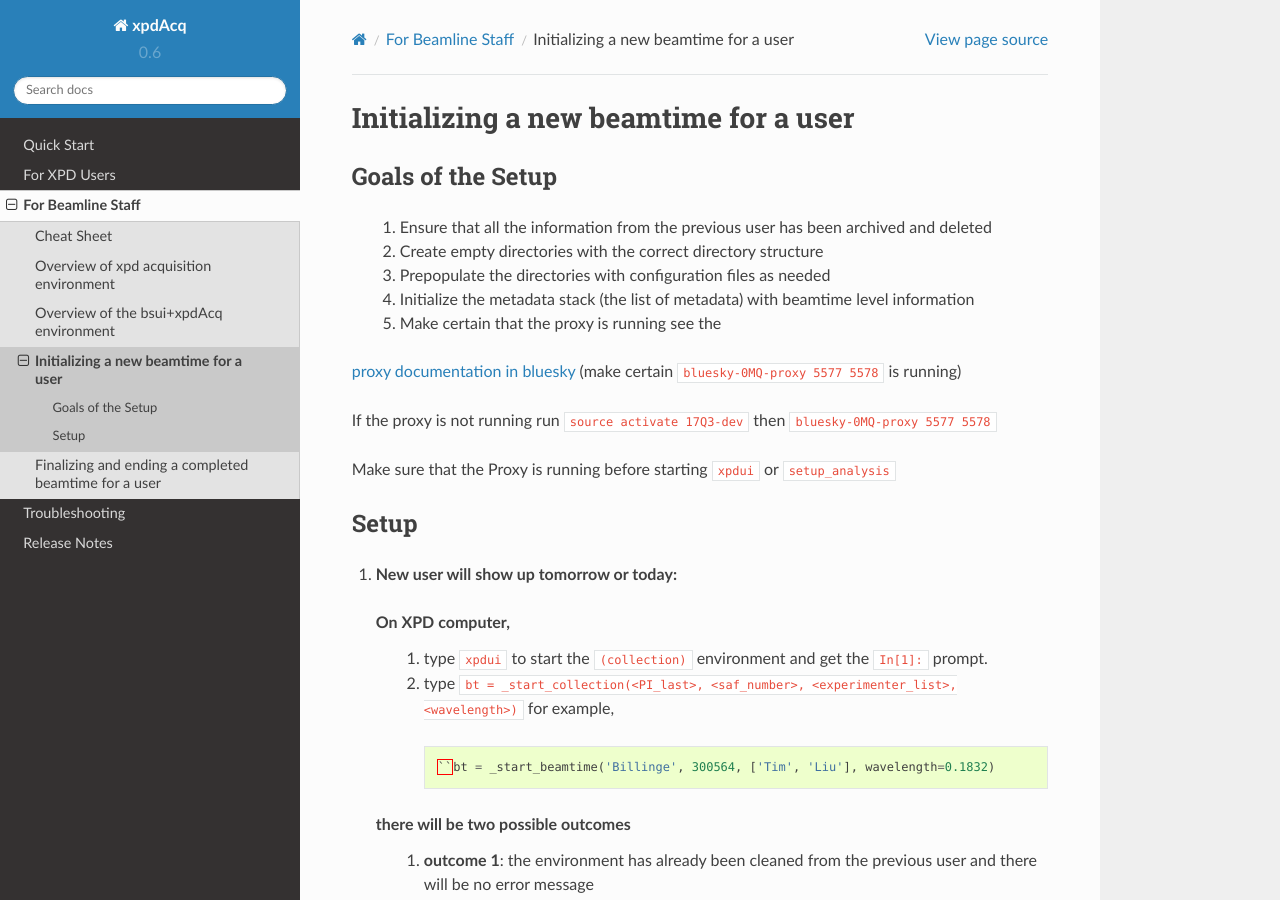
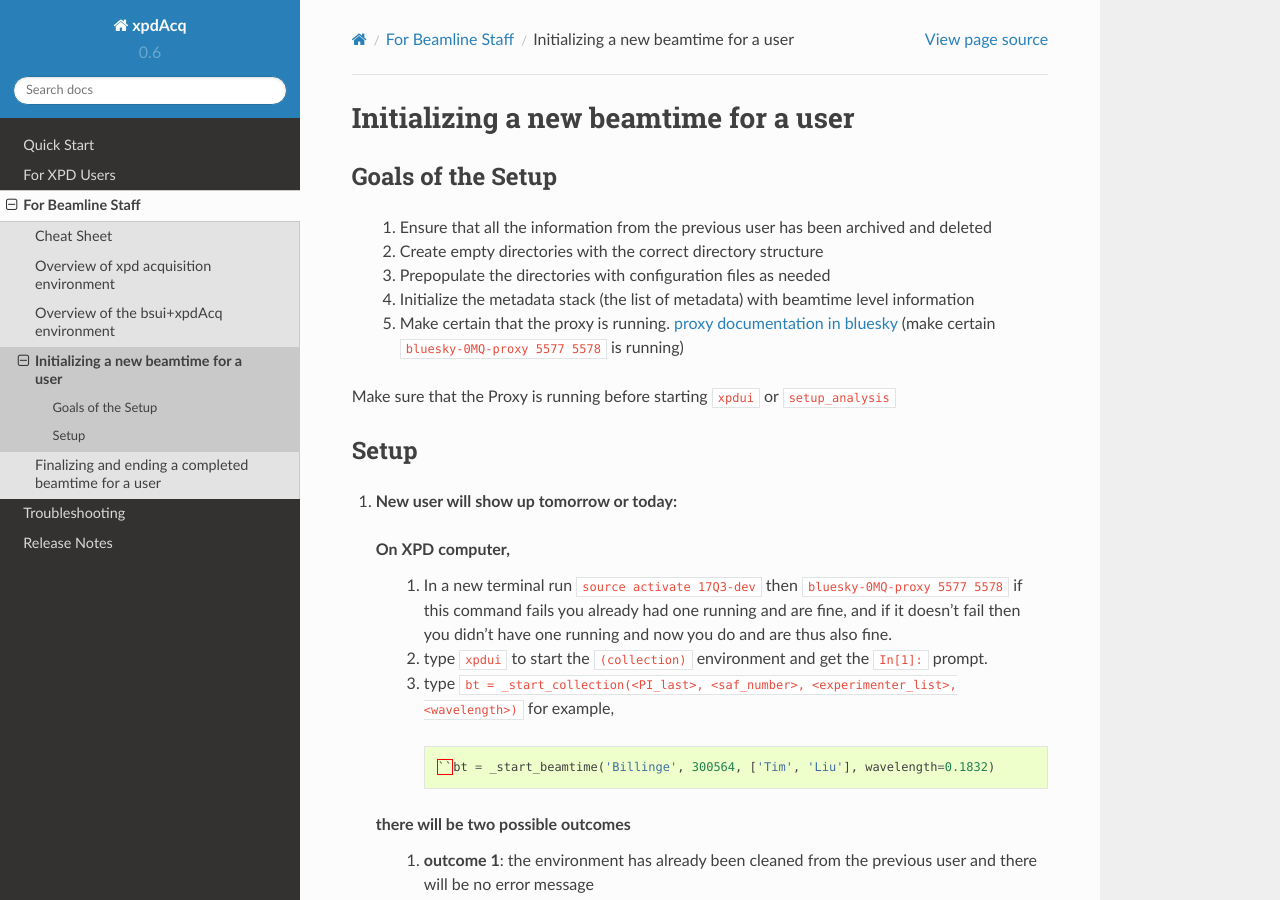
Before and after one commit to xpdAcq/xpdAcq, a Sphinx documentation site: the page built from docs/sb_newBeamtime.rst, in a window 1280 px wide and 900 px high. Built offline with Sphinx 7.4.7 and the Read the Docs theme 2.0.0, drawn with Linux system fonts in a browser that asks for light colours.

Commit message:
DOC: add proxy docs

```diff
--- a/docs/sb_newBeamtime.rst
+++ b/docs/sb_newBeamtime.rst
@@ -10,11 +10,7 @@ Goals of the Setup
  2. Create empty directories with the correct directory structure
  3. Prepopulate the directories with configuration files as needed
  4. Initialize the metadata stack (the list of metadata) with beamtime level information
- 5. Make certain that the proxy is running see the
-
-`proxy documentation in bluesky <http://nsls-ii.github.io/bluesky/callbacks.html#minimal-example>`_ (make certain ``bluesky-0MQ-proxy 5577 5578`` is running)
-
-If the proxy is not running run ``source activate 17Q3-dev`` then ``bluesky-0MQ-proxy 5577 5578``
+ 5. Make certain that the proxy is running. `proxy documentation in bluesky <http://nsls-ii.github.io/bluesky/callbacks.html#minimal-example>`_ (make certain ``bluesky-0MQ-proxy 5577 5578`` is running)
 
 Make sure that the Proxy is running before starting ``xpdui`` or ``setup_analysis``
 
@@ -25,6 +21,7 @@ Setup
 #. **New user will show up tomorrow or today:**
 
   On XPD computer,
+    #. In a new terminal run ``source activate 17Q3-dev`` then ``bluesky-0MQ-proxy 5577 5578`` if this command fails you already had one running and are fine, and if it doesn't fail then you didn't have one running and now you do and are thus also fine.
     #. type ``xpdui`` to start the ``(collection)`` environment and get the ``In[1]:`` prompt.
     #. type ``bt = _start_collection(<PI_last>, <saf_number>, <experimenter_list>, <wavelength>)`` for example,
 
```
